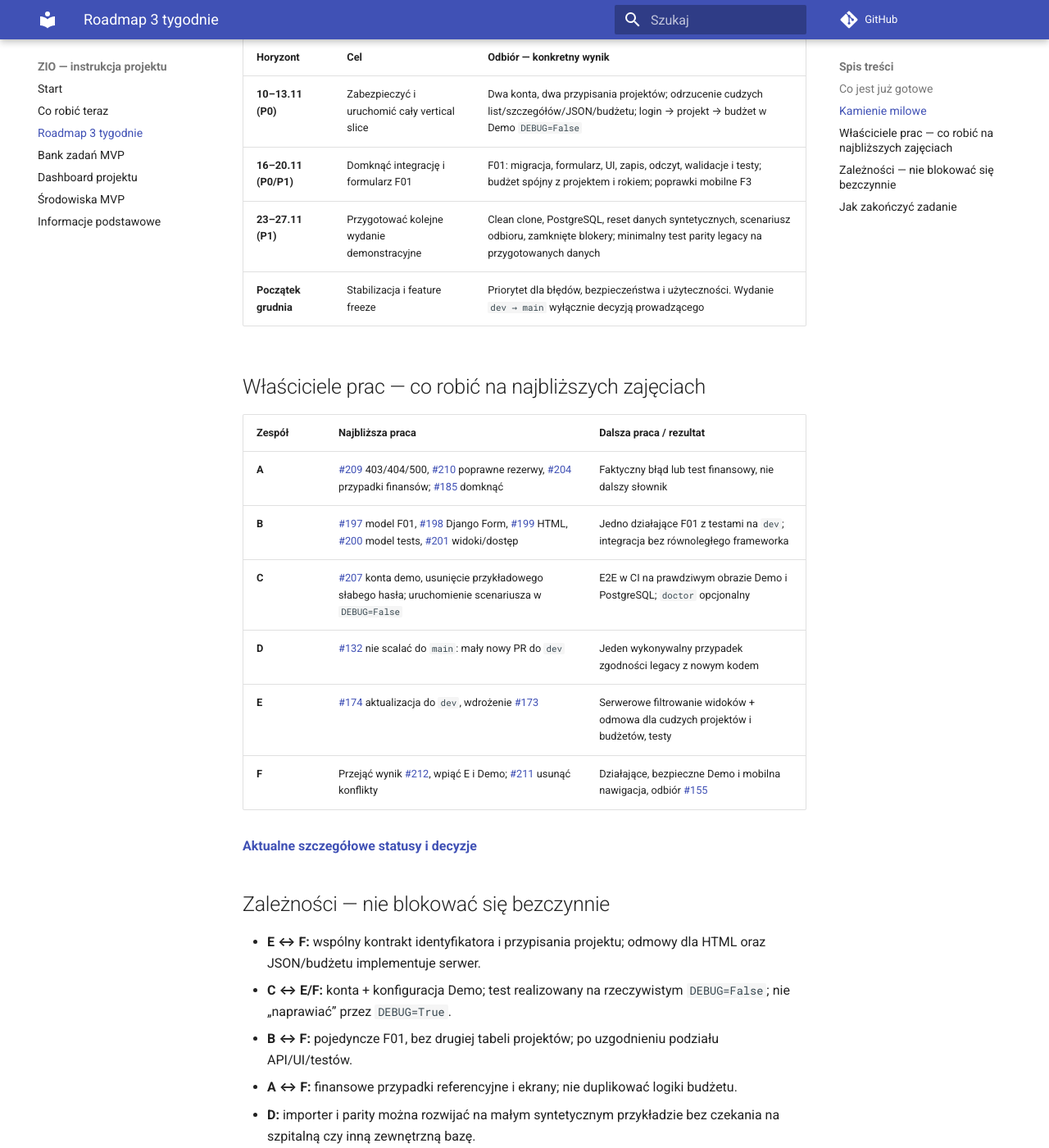
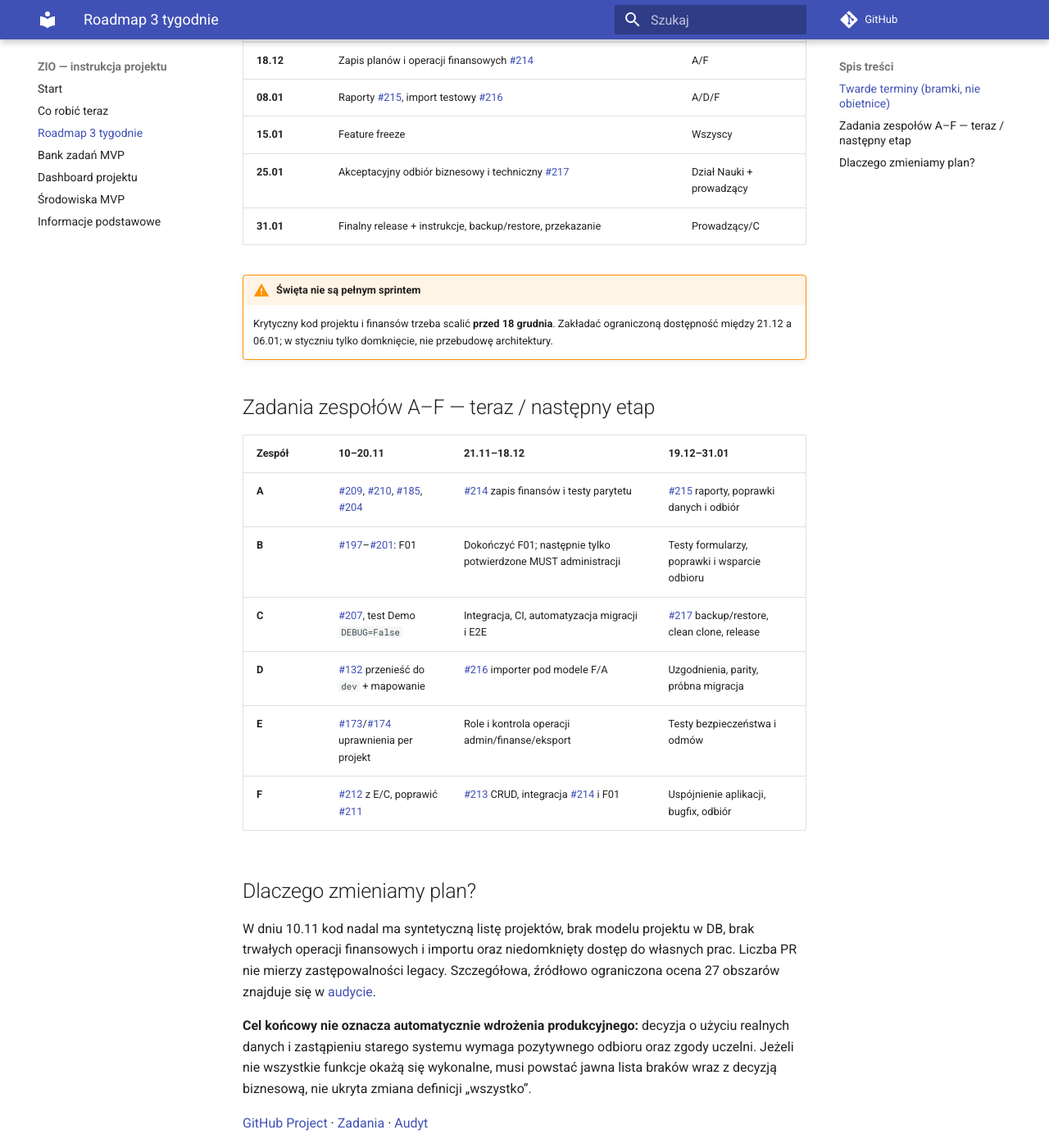
Before and after one commit to zio-wi-pb-mc/pb-science-office-manual, an MkDocs documentation site: the page built from manual/21-roadmap-3-tygodnie.md, in a window 1280 px wide and 1400 px high, scrolled down 585 px. Shown: the whole window at 82% size. Built offline with MkDocs 1.6.1 and Material for MkDocs 9.7.7, drawn with Linux system fonts in a browser that asks for light colours; comment, search, counter and statistics services are not loaded; some of the changed text lies outside the part shown.

Commit message:
docs: align tasks, roadmap, dashboard with Jan 31 hard deadline

```diff
--- a/manual/21-roadmap-3-tygodnie.md
+++ b/manual/21-roadmap-3-tygodnie.md
@@ -1,48 +1,40 @@
-# Roadmap — 10–27 listopada 2026
+# Roadmap ZIO — od 10 listopada do 31 stycznia
 
-**Stan zweryfikowany w GitHub: 10.11.2026.** Statusy zmieniają się wraz z PR-ami; ostatecznym źródłem są [GitHub Project](https://github.com/orgs/zio-wi-pb-mc/projects/1/views/1), [Issues](https://github.com/zio-wi-pb-mc/pb-science-office/issues) i [PR](https://github.com/zio-wi-pb-mc/pb-science-office/pulls).
+**Ten plan zastępuje dotychczasową roadmapę trzytygodniową. Ostateczne oddanie: 31.01.2027.** Pełne bramki i odpowiedzialności: [Plan zakończenia](23-plan-do-31-stycznia.md). Zakres legacy: [macierz](22-audyt-legacy-parity.md).
 
-Plan na najbliższe 2–3 tygodnie; **to cele do sprawdzenia, nie deklaracje ukończenia**.
+## Twarde terminy (bramki, nie obietnice)
 
-## Co jest już gotowe
+| Data | Wymagany wynik | Odpowiadają |
+|---|---|---|
+| **13.11** | Test dwóch kont, serwerowe uprawnienia oraz ścieżka logowanie → projekt → budżet w `DEBUG=False` | E/C/F |
+| **20.11** | Akceptacja listy MUST przez Dział Nauki; lista niepewności i rezygnacji | Prowadzący + A–F |
+| **27–30.11** | Pierwsza demonstracja pracownikom, feedback i protokół braków | F/C + prowadzący |
+| **04.12** | Model projektów i CRUD na PostgreSQL [#213](https://github.com/zio-wi-pb-mc/pb-science-office/issues/213) | F/D |
+| **11.12** | Formularz F01 [#197](https://github.com/zio-wi-pb-mc/pb-science-office/issues/197)–[#201](https://github.com/zio-wi-pb-mc/pb-science-office/issues/201), role i uprawnienia | B/E/F |
+| **18.12** | Zapis planów i operacji finansowych [#214](https://github.com/zio-wi-pb-mc/pb-science-office/issues/214) | A/F |
+| **08.01** | Raporty [#215](https://github.com/zio-wi-pb-mc/pb-science-office/issues/215), import testowy [#216](https://github.com/zio-wi-pb-mc/pb-science-office/issues/216) | A/D/F |
+| **15.01** | Feature freeze | Wszyscy |
+| **25.01** | Akceptacyjny odbiór biznesowy i techniczny [#217](https://github.com/zio-wi-pb-mc/pb-science-office/issues/217) | Dział Nauki + prowadzący |
+| **31.01** | Finalny release + instrukcje, backup/restore, przekazanie | Prowadzący/C |
 
-- [v0.1.0 — PR #90](https://github.com/zio-wi-pb-mc/pb-science-office/pull/90) znalazł się w `main` 4 listopada. `dev` jest bieżącą gałęzią integracyjną.
-- [#180](https://github.com/zio-wi-pb-mc/pb-science-office/pull/180) — logowanie, [#193](https://github.com/zio-wi-pb-mc/pb-science-office/pull/193) — obraz Demo, [#188](https://github.com/zio-wi-pb-mc/pb-science-office/pull/188) — procedura staging, [#192](https://github.com/zio-wi-pb-mc/pb-science-office/pull/192) — testy F4, [#163](https://github.com/zio-wi-pb-mc/pb-science-office/pull/163) — słownik.
-- **9 listopada:** [#203](https://github.com/zio-wi-pb-mc/pb-science-office/pull/203) — objaśnienia kwot; [#212](https://github.com/zio-wi-pb-mc/pb-science-office/pull/212) — F2 → F3 → F4 i test przepływu.
-- **Jeszcze NIE gotowe:** uprawnienia do własnych/cudzych projektów na wszystkich endpointach, pełne Demo `DEBUG=False` z wejściem do budżetu, formularz F01.
+!!! warning "Święta nie są pełnym sprintem"
+    Krytyczny kod projektu i finansów trzeba scalić **przed 18 grudnia**. Zakładać ograniczoną dostępność między 21.12 a 06.01; w styczniu tylko domknięcie, nie przebudowę architektury.
 
-## Kamienie milowe
+## Zadania zespołów A–F — teraz / następny etap
 
-| Horyzont | Cel | Odbiór — konkretny wynik |
-|---|---|---|
-| **10–13.11 (P0)** | Zabezpieczyć i uruchomić cały vertical slice | Dwa konta, dwa przypisania projektów; odrzucenie cudzych list/szczegółów/JSON/budżetu; login → projekt → budżet w Demo `DEBUG=False` |
-| **16–20.11 (P0/P1)** | Domknąć integrację i formularz F01 | F01: migracja, formularz, UI, zapis, odczyt, walidacje i testy; budżet spójny z projektem i rokiem; poprawki mobilne F3 |
-| **23–27.11 (P1)** | Przygotować kolejne wydanie demonstracyjne | Clean clone, PostgreSQL, reset danych syntetycznych, scenariusz odbioru, zamknięte blokery; minimalny test parity legacy na przygotowanych danych |
-| **Początek grudnia** | Stabilizacja i feature freeze | Priorytet dla błędów, bezpieczeństwa i użyteczności. Wydanie `dev → main` wyłącznie decyzją prowadzącego |
+| Zespół | 10–20.11 | 21.11–18.12 | 19.12–31.01 |
+|---|---|---|---|
+| **A** | [#209](https://github.com/zio-wi-pb-mc/pb-science-office/pull/209), [#210](https://github.com/zio-wi-pb-mc/pb-science-office/pull/210), [#185](https://github.com/zio-wi-pb-mc/pb-science-office/pull/185), [#204](https://github.com/zio-wi-pb-mc/pb-science-office/issues/204) | [#214](https://github.com/zio-wi-pb-mc/pb-science-office/issues/214) zapis finansów i testy parytetu | [#215](https://github.com/zio-wi-pb-mc/pb-science-office/issues/215) raporty, poprawki danych i odbiór |
+| **B** | [#197](https://github.com/zio-wi-pb-mc/pb-science-office/issues/197)–[#201](https://github.com/zio-wi-pb-mc/pb-science-office/issues/201): F01 | Dokończyć F01; następnie tylko potwierdzone MUST administracji | Testy formularzy, poprawki i wsparcie odbioru |
+| **C** | [#207](https://github.com/zio-wi-pb-mc/pb-science-office/pull/207), test Demo `DEBUG=False` | Integracja, CI, automatyzacja migracji i E2E | [#217](https://github.com/zio-wi-pb-mc/pb-science-office/issues/217) backup/restore, clean clone, release |
+| **D** | [#132](https://github.com/zio-wi-pb-mc/pb-science-office/pull/132) przenieść do `dev` + mapowanie | [#216](https://github.com/zio-wi-pb-mc/pb-science-office/issues/216) importer pod modele F/A | Uzgodnienia, parity, próbna migracja |
+| **E** | [#173](https://github.com/zio-wi-pb-mc/pb-science-office/issues/173)/[#174](https://github.com/zio-wi-pb-mc/pb-science-office/pull/174) uprawnienia per projekt | Role i kontrola operacji admin/finanse/eksport | Testy bezpieczeństwa i odmów |
+| **F** | [#212](https://github.com/zio-wi-pb-mc/pb-science-office/pull/212) z E/C, poprawić [#211](https://github.com/zio-wi-pb-mc/pb-science-office/pull/211) | [#213](https://github.com/zio-wi-pb-mc/pb-science-office/issues/213) CRUD, integracja [#214](https://github.com/zio-wi-pb-mc/pb-science-office/issues/214) i F01 | Uspójnienie aplikacji, bugfix, odbiór |
 
-## Właściciele prac — co robić na najbliższych zajęciach
+## Dlaczego zmieniamy plan?
 
-| Zespół | Najbliższa praca | Dalsza praca / rezultat |
-|---|---|---|
-| **A** | [#209](https://github.com/zio-wi-pb-mc/pb-science-office/pull/209) 403/404/500, [#210](https://github.com/zio-wi-pb-mc/pb-science-office/pull/210) poprawne rezerwy, [#204](https://github.com/zio-wi-pb-mc/pb-science-office/issues/204) przypadki finansów; [#185](https://github.com/zio-wi-pb-mc/pb-science-office/pull/185) domknąć | Faktyczny błąd lub test finansowy, nie dalszy słownik |
-| **B** | [#197](https://github.com/zio-wi-pb-mc/pb-science-office/issues/197) model F01, [#198](https://github.com/zio-wi-pb-mc/pb-science-office/issues/198) Django Form, [#199](https://github.com/zio-wi-pb-mc/pb-science-office/issues/199) HTML, [#200](https://github.com/zio-wi-pb-mc/pb-science-office/issues/200) model tests, [#201](https://github.com/zio-wi-pb-mc/pb-science-office/issues/201) widoki/dostęp | Jedno działające F01 z testami na `dev`; integracja bez równoległego frameworka |
-| **C** | [#207](https://github.com/zio-wi-pb-mc/pb-science-office/pull/207) konta demo, usunięcie przykładowego słabego hasła; uruchomienie scenariusza w `DEBUG=False` | E2E w CI na prawdziwym obrazie Demo i PostgreSQL; `doctor` opcjonalny |
-| **D** | [#132](https://github.com/zio-wi-pb-mc/pb-science-office/pull/132) nie scalać do `main`: mały nowy PR do `dev` | Jeden wykonywalny przypadek zgodności legacy z nowym kodem |
-| **E** | [#174](https://github.com/zio-wi-pb-mc/pb-science-office/pull/174) aktualizacja do `dev`, wdrożenie [#173](https://github.com/zio-wi-pb-mc/pb-science-office/issues/173) | Serwerowe filtrowanie widoków + odmowa dla cudzych projektów i budżetów, testy |
-| **F** | Przejąć wynik [#212](https://github.com/zio-wi-pb-mc/pb-science-office/pull/212), wpiąć E i Demo; [#211](https://github.com/zio-wi-pb-mc/pb-science-office/pull/211) usunąć konflikty | Działające, bezpieczne Demo i mobilna nawigacja, odbiór [#155](https://github.com/zio-wi-pb-mc/pb-science-office/issues/155) |
+W dniu 10.11 kod nadal ma syntetyczną listę projektów, brak modelu projektu w DB, brak trwałych operacji finansowych i importu oraz niedomknięty dostęp do własnych prac. Liczba PR nie mierzy zastępowalności legacy. Szczegółowa, źródłowo ograniczona ocena 27 obszarów znajduje się w [audycie](22-audyt-legacy-parity.md).
 
-[**Aktualne szczegółowe statusy i decyzje**](16-propozycje-zadan-po-audycie.md)
+**Cel końcowy nie oznacza automatycznie wdrożenia produkcyjnego:** decyzja o użyciu realnych danych i zastąpieniu starego systemu wymaga pozytywnego odbioru oraz zgody uczelni. Jeżeli nie wszystkie funkcje okażą się wykonalne, musi powstać jawna lista braków wraz z decyzją biznesową, nie ukryta zmiana definicji „wszystko”.
 
-## Zależności — nie blokować się bezczynnie
-
-- **E ↔ F:** wspólny kontrakt identyfikatora i przypisania projektu; odmowy dla HTML oraz JSON/budżetu implementuje serwer.
-- **C ↔ E/F:** konta + konfiguracja Demo; test realizowany na rzeczywistym `DEBUG=False`; nie „naprawiać” przez `DEBUG=True`.
-- **B ↔ F:** pojedyncze F01, bez drugiej tabeli projektów; po uzgodnieniu podziału API/UI/testów.
-- **A ↔ F:** finansowe przypadki referencyjne i ekrany; nie duplikować logiki budżetu.
-- **D:** importer i parity można rozwijać na małym syntetycznym przykładzie bez czekania na szpitalną czy inną zewnętrzną bazę.
-
-## Jak zakończyć zadanie
-
-Do `DONE` trafia tylko rzeczywisty rezultat: kod/test/działający widok lub potrzebna dokumentacja, zaakceptowany PR w `dev`, aktualny Issue i możliwość zademonstrowania wyniku. **Review samo w sobie nie jest merge.** Po integracji lider pilnuje, by nie usunąć `dev` oraz by nie kierować zwykłego PR do `main`.
-
-[GitHub Project](https://github.com/orgs/zio-wi-pb-mc/projects/1/views/1) · [Otwarte PR](https://github.com/zio-wi-pb-mc/pb-science-office/pulls) · [Dashboard](19-dashboard-projektu.md)
+[GitHub Project](https://github.com/orgs/zio-wi-pb-mc/projects/1/views/1) · [Zadania](16-propozycje-zadan-po-audycie.md) · [Audyt](22-audyt-legacy-parity.md)
```
